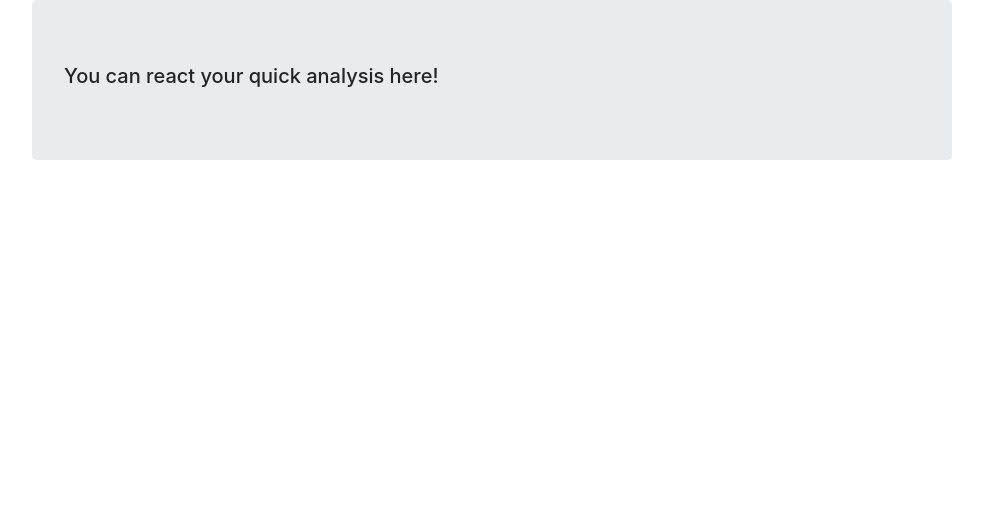
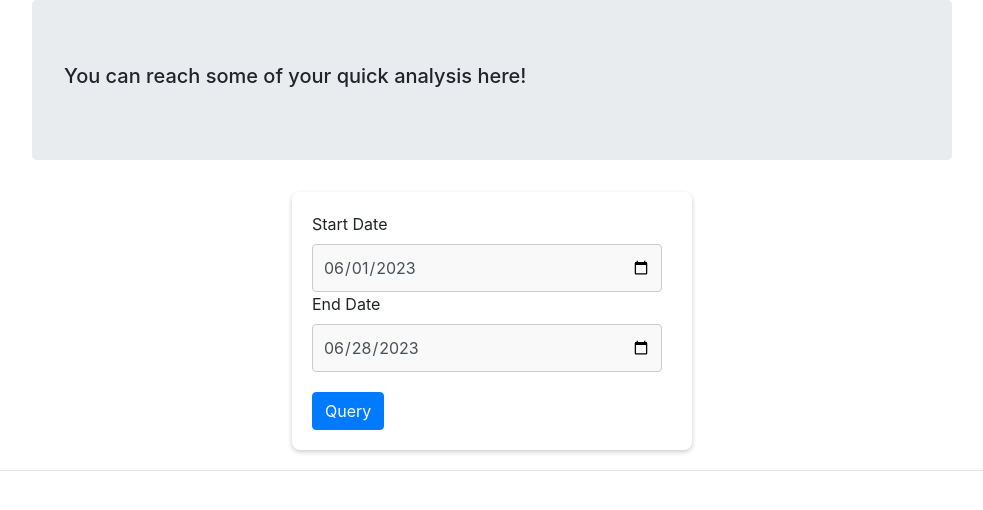
Before and after one commit to atasayginodabasi/food-tracker, a Flask app: template foodTracker/templates/my_summary.html in a window 1280 px wide. Shown: the part 56-566 px from the top of the page, without its empty margins (148-1131 px from the left). Run offline with Flask 3, Linux system fonts and the light colour scheme; the template is opened without the code that fills it: values that come from a table or form of the project are taken from there, others are empty; some libraries are stand-ins or nearby versions.

Commit message:
my summary page

```diff
--- /dev/null
+++ b/foodTracker/my_summary/forms.py
@@ -0,0 +1,15 @@
+from datetime import datetime, timedelta
+from flask_wtf import FlaskForm
+from wtforms import SubmitField, DateField
+from wtforms.validators import DataRequired
+
+
+class DateSelectionForm(FlaskForm):
+    start_date = DateField("Start Date",
+                           default=datetime.now().date() - timedelta(days=datetime.now().date().day - 1),
+                           validators=[DataRequired()])
+    end_date = DateField("End Date",
+                         default=datetime.now().date(),
+                         validators=[DataRequired()])
+
+    submit = SubmitField("Query")
--- /dev/null
+++ b/foodTracker/static/my_summary.css
@@ -0,0 +1,49 @@
+    form {
+      background-color: #fff;
+      border-radius: 8px;
+      padding: 20px;
+      max-width: 400px;
+      box-shadow: 0 2px 5px rgba(0, 0, 0, 0.2);
+    }
+
+    .row {
+      display: flex;
+      justify-content: space-between;
+      margin-bottom: 20px;
+    }
+
+    .col {
+      flex: 1;
+      margin-right: 10px;
+    }
+
+    .form-group label {
+      display: block;
+      margin-bottom: 8px;
+    }
+
+    .form-group input[type="date"] {
+      padding: 10px;
+      border: 1px solid #ccc;
+      border-radius: 4px;
+      width: 100%;
+      background-color: #f9f9f9;
+    }
+
+    button[type="submit"] {
+      background-color: #4caf50;
+      color: #fff;
+      border: none;
+      border-radius: 4px;
+      padding: 10px 20px;
+      cursor: pointer;
+      font-size: 16px;
+      transition: background-color 0.3s ease;
+      margin-top: 20px;
+      display: block;
+      width: 100%;
+    }
+
+    button[type="submit"]:hover {
+      background-color: #45a049;
+    }
--- a/foodTracker/templates/my_summary.html
+++ b/foodTracker/templates/my_summary.html
@@ -3,13 +3,39 @@
 
 {% block content %}
 
+<script src="https://cdn.plot.ly/plotly-latest.min.js"></script>
+<link rel="stylesheet" href="{{ url_for('static', filename='my_summary.css') }}">
 
 <div class="row justify-content-center">
     <div class="col-md-10">
         <div class="jumbotron" align="left">
-            <h5>You can react your quick analysis here!</h5>
-        </div>
+            <h5>You can reach some of your quick analysis here!</h5>
         </div>
     </div>
 
+    <form method="POST" action="" id="form-date-selection">
+    {{ form.hidden_tag() }}
+
+    <div class="row form-group">
+        <div class="col">
+                {{ form.start_date.label }}
+                {{ form.start_date(class='form-control') }}
+        </div>
+        <div class="col">
+                {{ form.end_date.label }}
+                {{ form.end_date(class='form-control') }}
+        </div>
+    </div>
+
+    {{ form.submit(class='btn btn-primary') }}
+    </form>
+
+</div>
+
+<hr>
+
+<div id="graph-container">
+    {{ graph | safe }}
+</div>
+
 {% endblock %}
```
Also changed, not shown: foodTracker/my_summary/views.py (+73 -1 lines).
